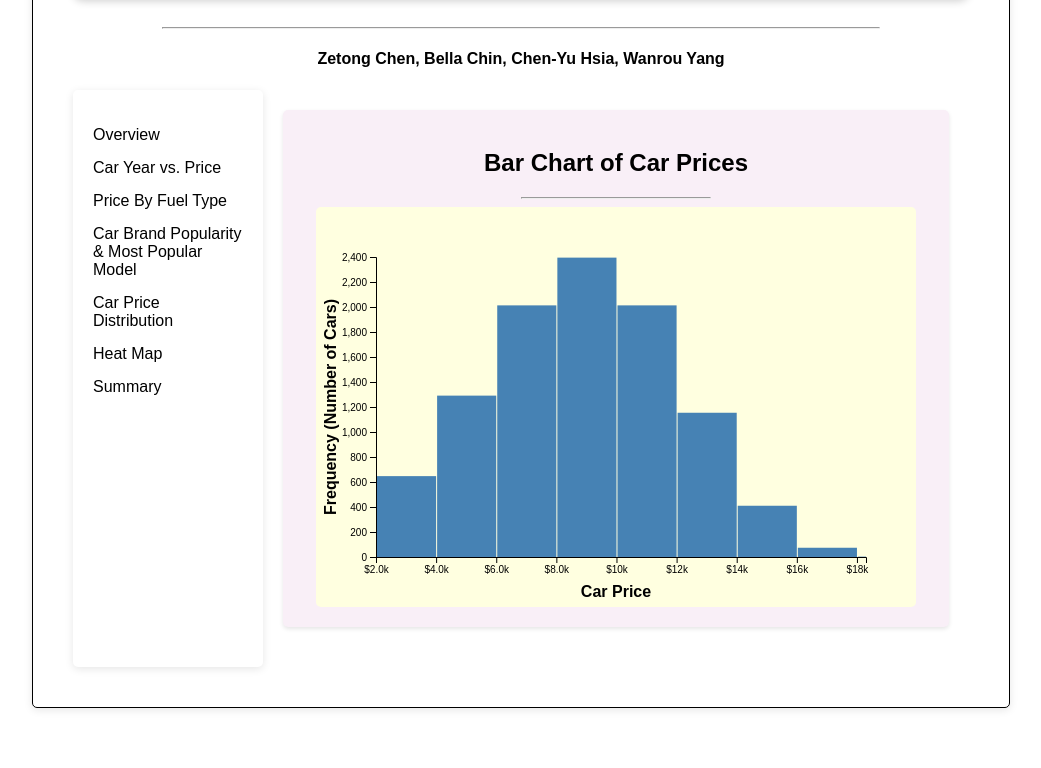
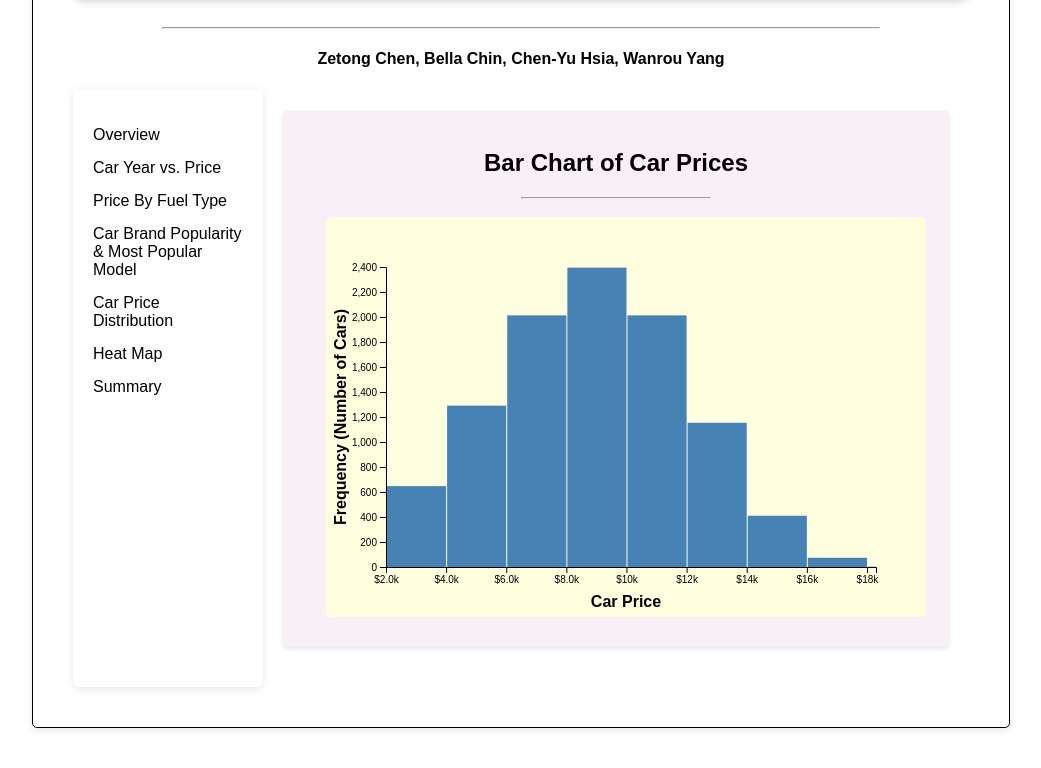
Before and after one commit to bellachin/DS4200-Project, a plain HTML site: page barplot(D3).html in a window 1280 px wide. Shown: the part 286-1054 px from the top of the page, without its empty margins (119-1160 px from the left). Drawn offline with nearby package versions, Linux system fonts and the light colour scheme.

Commit message:
Update styles.css

```diff
--- a/styles.css
+++ b/styles.css
@@ -142,11 +142,20 @@ transition: color 0.3s;
   border-radius: 5px;
 }
 
+#bar-chart {
+  width: 100%;
+  display: flex;
+  justify-content: center;
+  align-items: center;
+  padding: 10px;
+}
+
 #bar-chart svg {
+  border-radius: 5px;
   display: block;
   margin: 0 auto;
-  border-radius: 5px;
 }
+
 
 .heatmap-button {
   background-color: #f0f0f0;
```
